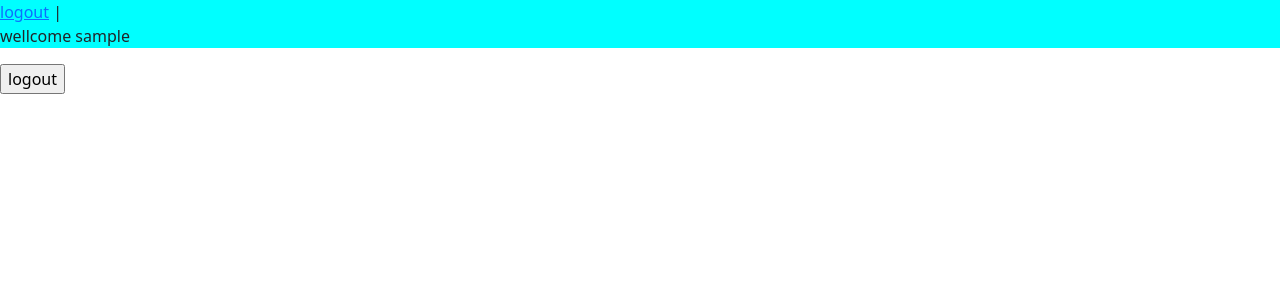
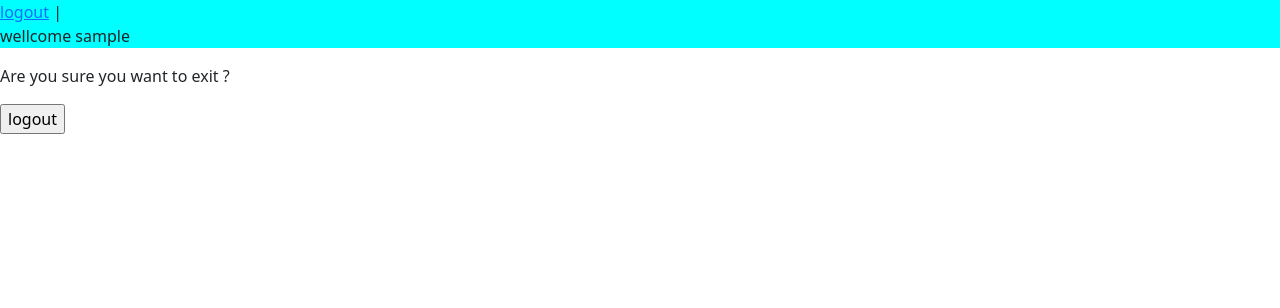
Before and after one commit to parsarsalan/Django_store_project, a Django app: page /accounts/logout/ in a window 1280 px wide. Shown: the top 308 px of the page. Run offline with Django 4.2, Linux system fonts and the light colour scheme; the visitor is signed in with stand-in values (Sample User, id 1).

Commit message:
package installed : environs[django]

```diff
--- a/templates/account/logout.html
+++ b/templates/account/logout.html
@@ -7,6 +7,7 @@
 {% block content %}
     <form method="post">
         {% csrf_token %}
+        <p> Are you sure you want to exit ? </p>
         <input type="submit" value="logout">
     </form>
 {% endblock %}
```
Also changed, not shown: requirements.txt (+8 -0 lines).
